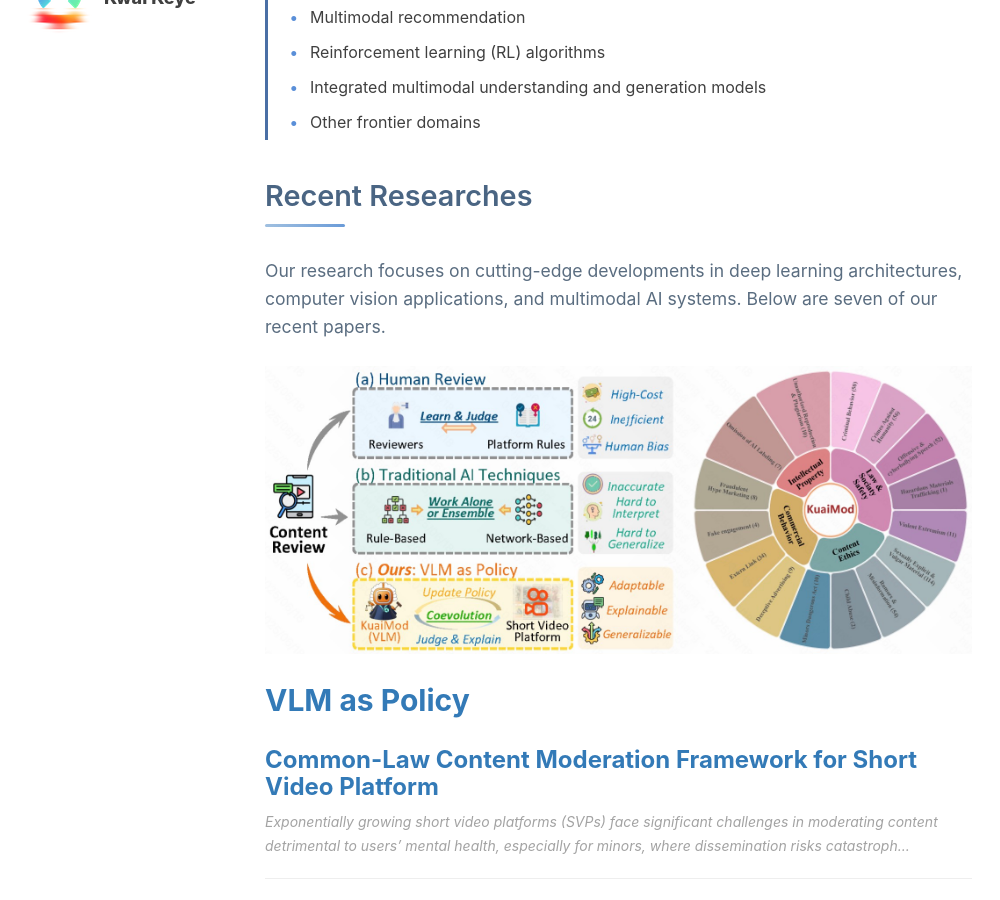
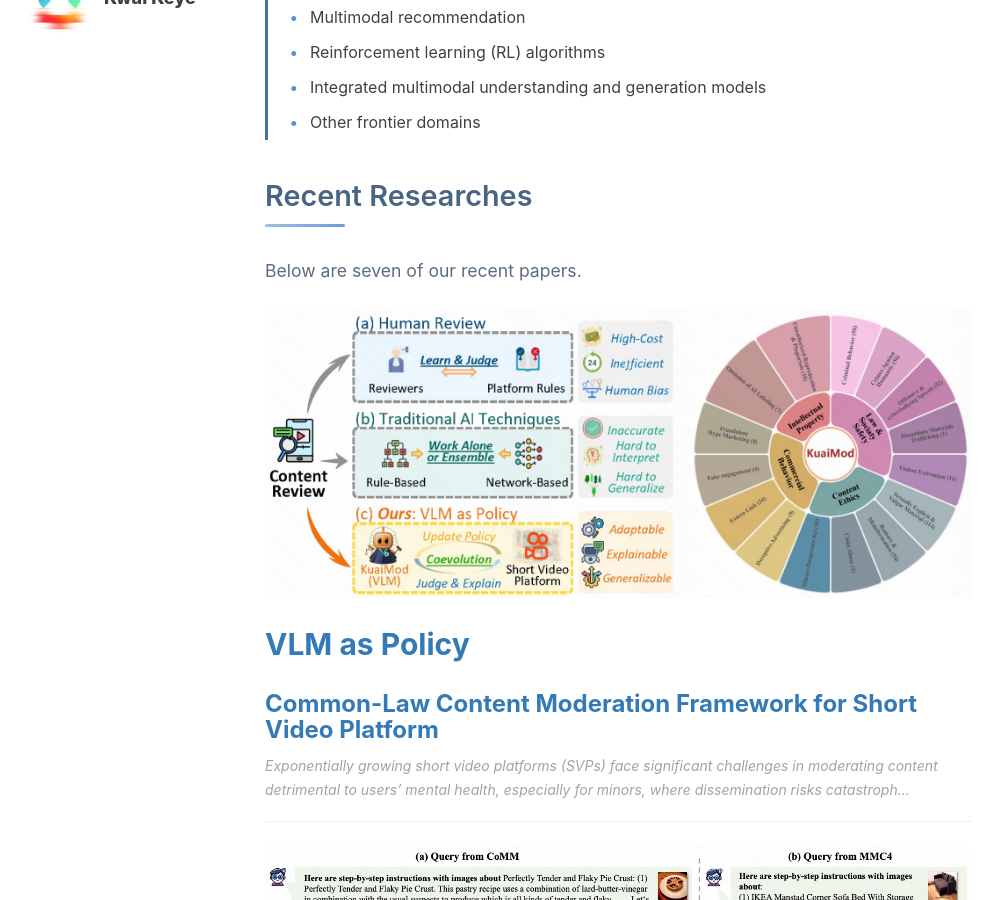
Before and after one commit to Kwai-Keye/kwai-keye.github.io, a Jekyll site: the page built from index.html, in a window 1280 px wide and 900 px high, scrolled down 850 px. Shown: the whole window, without its empty margins (0-1000 px from the left). Built offline with Jekyll 4.4.1, drawn with Linux system fonts in a browser that asks for light colours; nearby versions of some CDN libraries; the list of posts is cut into pages by our own code; comment, search, counter and statistics services are not loaded.

Commit message:
Update index.html

```diff
--- a/index.html
+++ b/index.html
@@ -110,9 +110,7 @@
   line-height: 1.6;
   max-width: 800px;
 ">
-  Our research focuses on cutting-edge developments in deep learning architectures,
-  computer vision applications, and multimodal AI systems. Below are seven of our
-  recent papers.
+  Below are seven of our recent papers.
 </div>
 
 {% for post in paginator.posts %}
```
